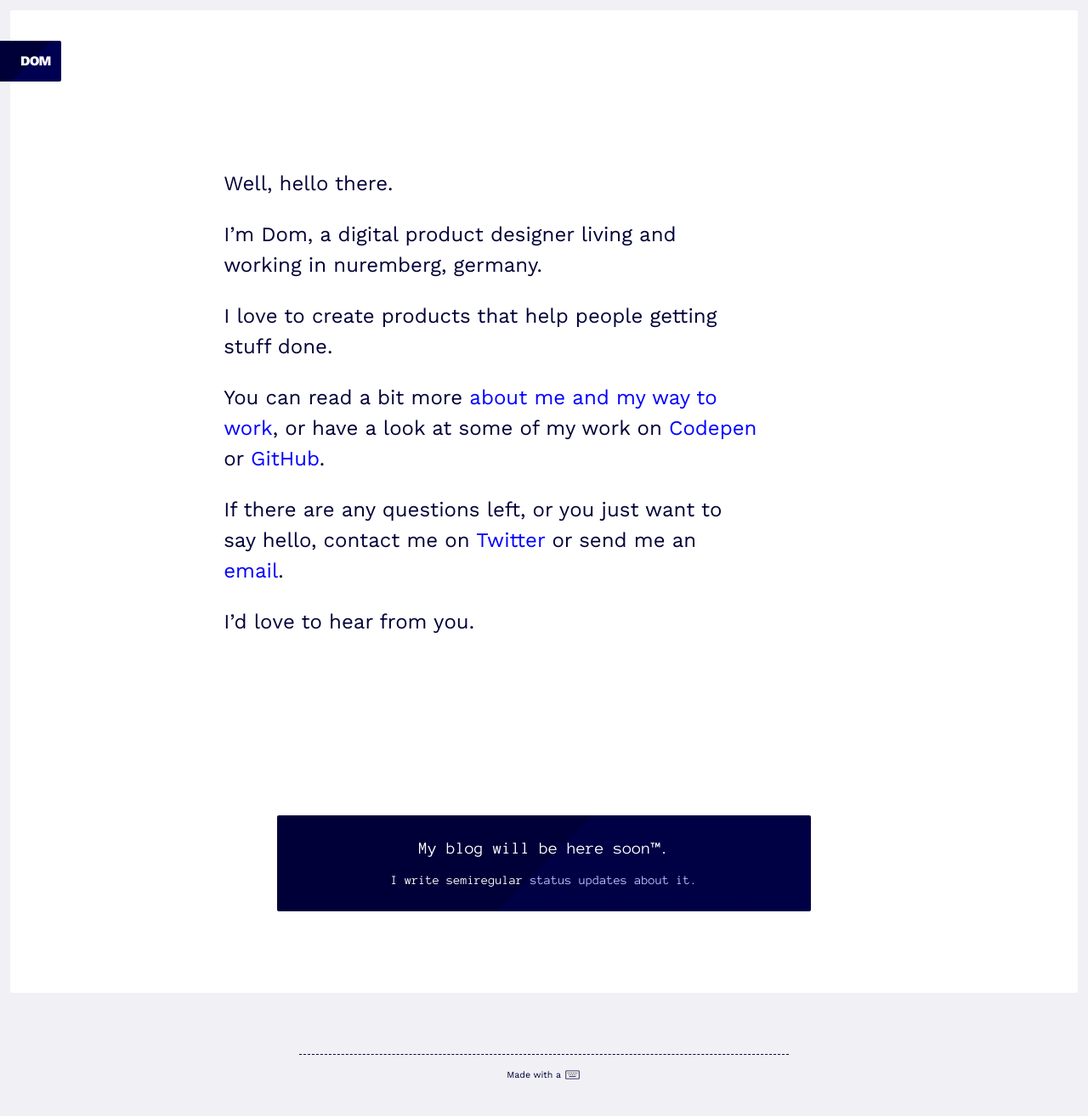
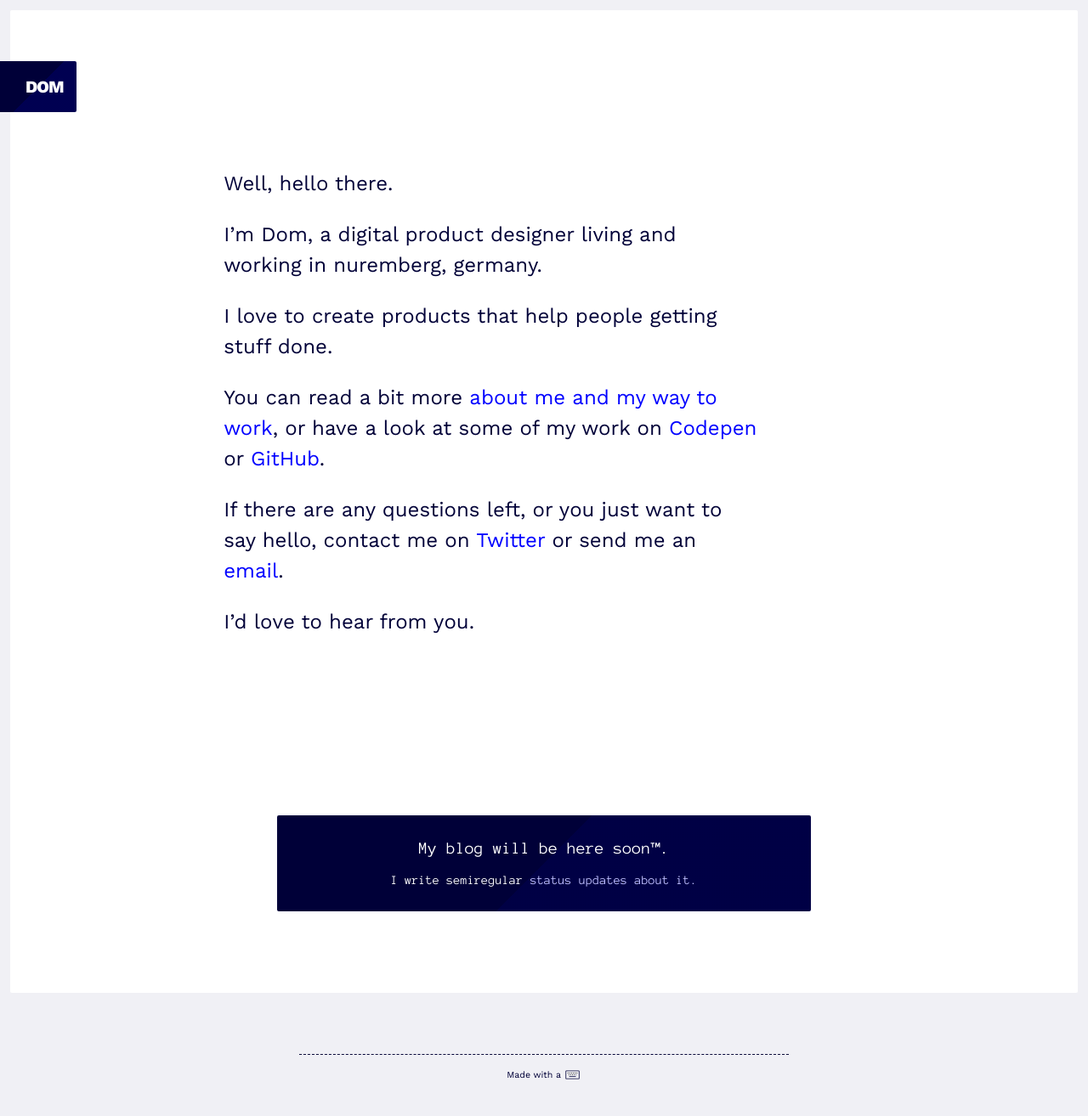
Before and after one commit to DomSt/profileSite, a Jekyll site: the page built from index.html, in a window 1280 px wide. Shown: the whole page at 85% size. Built offline with Jekyll 4.4.1, drawn with Linux system fonts in a browser that asks for light colours.

Commit message:
Minor responsive style adjustments
Tweaked some styles at large and xlarge breakpoints

```diff
--- a/_sass/module/header.scss
+++ b/_sass/module/header.scss
@@ -37,3 +37,13 @@
 		top: 3rem;
 	}
 }
+
+@include respond-to(xlarge, 42rem) {
+	.pageHeader {
+		top: 4.5rem;
+	}
+
+	.logo__text {
+		font-size: 1.25rem;
+	}
+}
--- a/_sass/module/intro.scss
+++ b/_sass/module/intro.scss
@@ -46,7 +46,7 @@
   }
 }
 
-@include respond-to(xlarge) {
+@include respond-to(xlarge, 42rem) {
   .intro {
     padding-left: 20%;
     font-size: 1.5rem;
```
